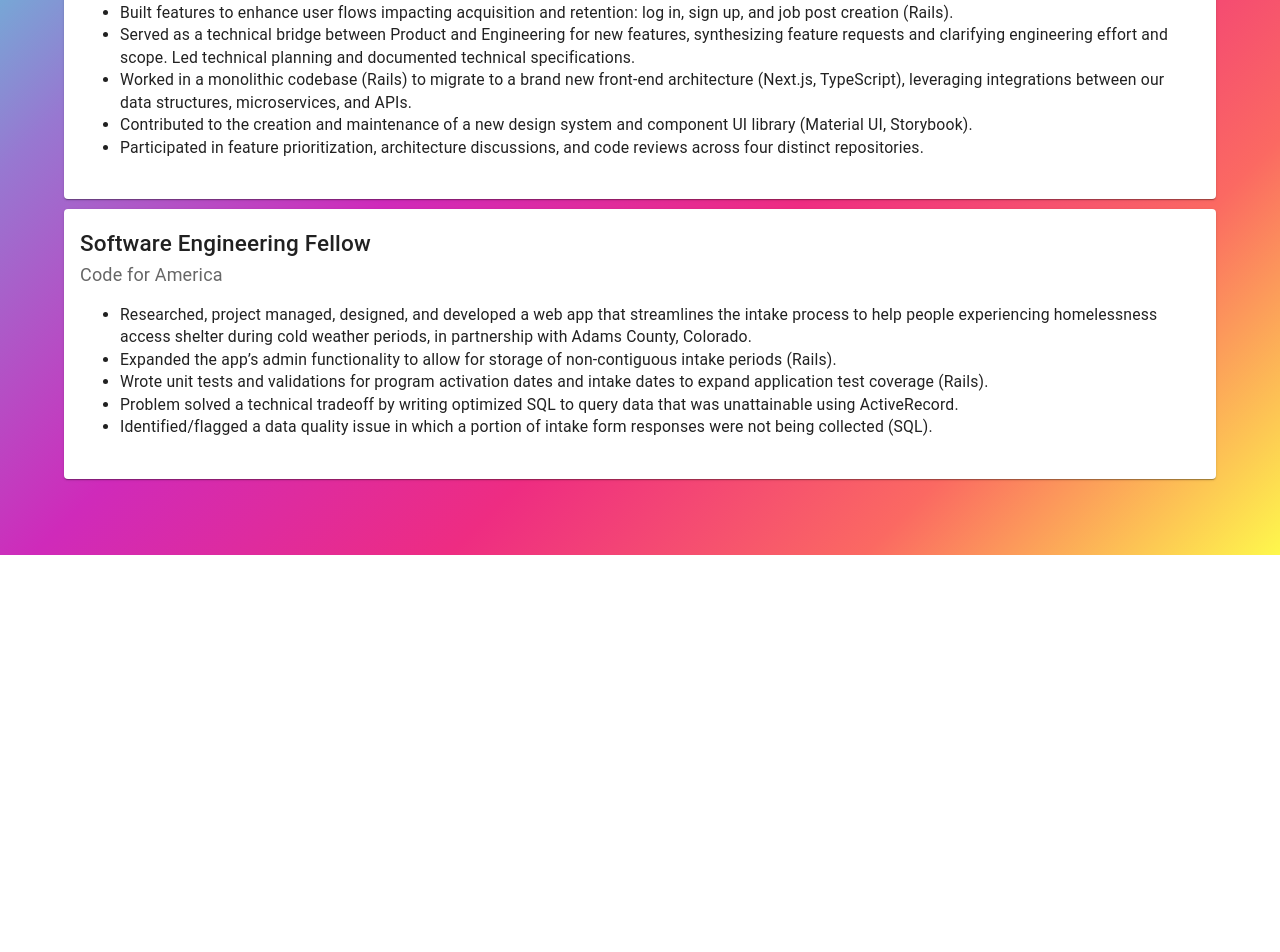
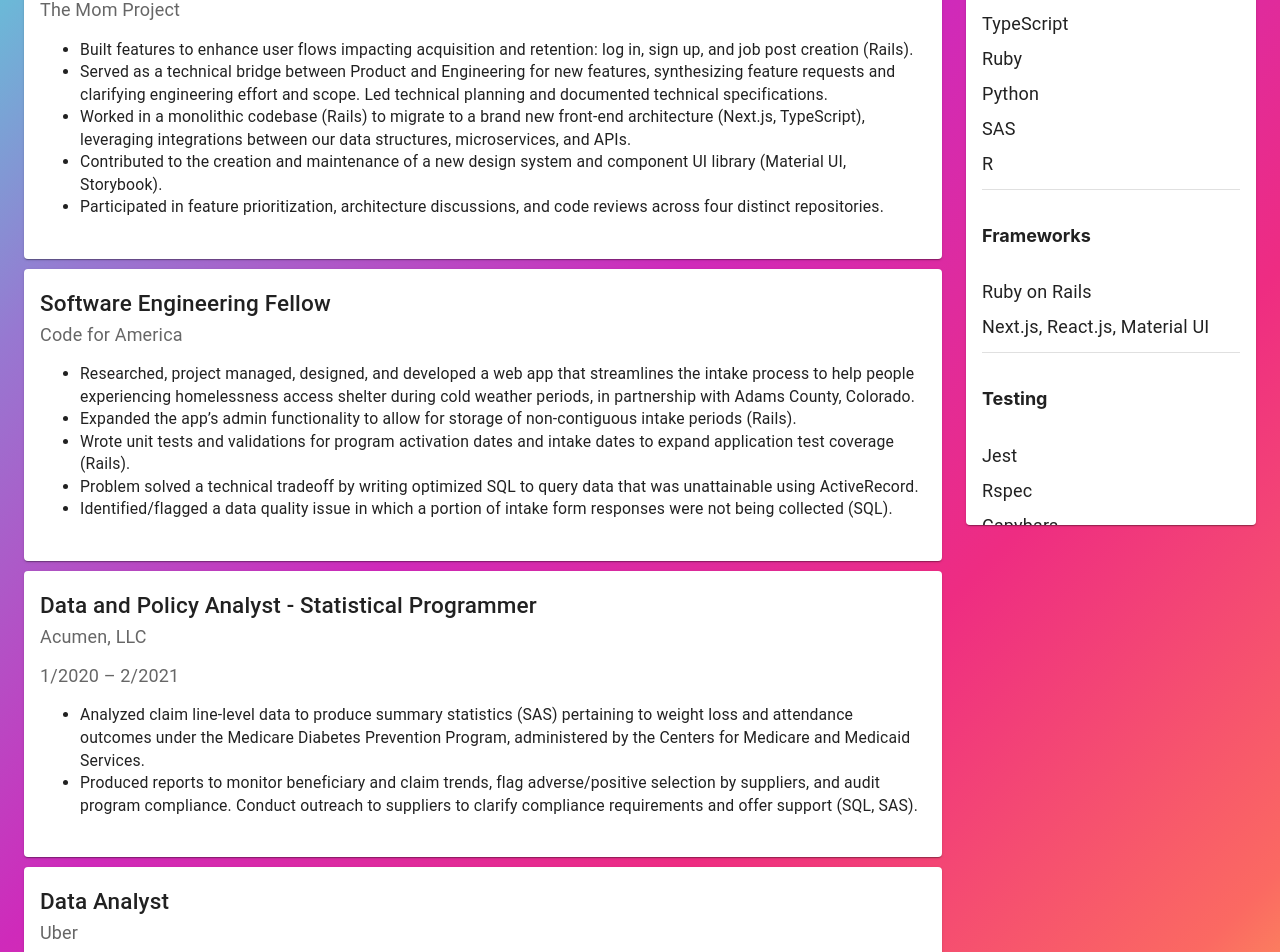
Before and after one commit to fionatagious/fiona.works, a Next.js app: page /resume in a window 1280 px wide. Shown: the part 255-1207 px from the top of the page. Before the commit the page ends 810 px from the top, so only its background shows below. Built offline with nearby package versions, Linux system fonts and the light colour scheme.

Commit message:
move Skills to a card; add remaining positions

```diff
--- /dev/null
+++ b/pages/resume/acumen.js
@@ -0,0 +1,29 @@
+import * as React from 'react';
+import Card from '@mui/material/Card';
+import CardContent from '@mui/material/CardContent';
+import Typography from '@mui/material/Typography';
+
+
+export default function AcumenCard() {
+  return (
+    <Card sx={{ minWidth: 275, maxWidth: 1200, marginTop: '10px' }}>
+      <CardContent>
+        <Typography variant="h6" component="div">
+          Data and Policy Analyst - Statistical Programmer
+        </Typography>
+        <Typography sx={{ mb: 1.5 }} color="text.secondary">
+          Acumen, LLC
+        </Typography>
+        <Typography sx={{ mb: 1.5 }} color="text.secondary">
+          1/2020 – 2/2021
+        </Typography>
+        <Typography variant="body2">
+          <ul>
+            <li>Analyzed claim line-level data to produce summary statistics (SAS) pertaining to weight loss and attendance outcomes under the Medicare Diabetes Prevention Program, administered by the Centers for Medicare and Medicaid Services.</li>
+            <li>Produced reports to monitor beneficiary and claim trends, flag adverse/positive selection by suppliers, and audit program compliance. Conduct outreach to suppliers to clarify compliance requirements and offer support (SQL, SAS).</li>
+          </ul>
+        </Typography>
+      </CardContent>
+    </Card>
+  );
+}
--- /dev/null
+++ b/pages/resume/cm.js
@@ -0,0 +1,31 @@
+import * as React from 'react';
+import Card from '@mui/material/Card';
+import CardContent from '@mui/material/CardContent';
+import Typography from '@mui/material/Typography';
+
+
+export default function CMCard() {
+  return (
+    <Card sx={{ minWidth: 275, maxWidth: 1200, marginTop: '10px' }}>
+      <CardContent>
+        <Typography variant="h6" component="div">
+          Data Associate
+        </Typography>
+        <Typography sx={{ mb: 1.5 }} color="text.secondary">
+          Change Machine (formerly The Financial Clinic)
+        </Typography>
+        <Typography sx={{ mb: 1.5 }} color="text.secondary">
+            10/2017 – 4/2018
+        </Typography>
+        <Typography variant="body2">
+          <ul>
+            <li>Developed reports to track achievement in financial outcomes of 70,000 low-income New York City residents. Created dashboards on deliverables to support continued funding and partnerships (Salesforce, Excel, SQL).</li>
+            <li>Queried and visualized financial-coaching data to aid in the production of fact sheets, publications, and policy proposals.</li>
+            <li>Clarified and fulfilled data requests from Direct Services, Product, and Executive teams, juggling competing priorities.</li>
+            <li>Examined financial-coaching data for trends in consumer behavior (Python) to develop the Clinic’s policy agenda.</li>
+          </ul>
+        </Typography>
+      </CardContent>
+    </Card>
+  );
+}
--- a/pages/resume/index.js
+++ b/pages/resume/index.js
@@ -2,11 +2,10 @@
 import Box from '@mui/material/Box';
 import Container from '@mui/material/Container';
 import Drawer from '@mui/material/Drawer';
-import Button from '@mui/material/Button';
+import Grid from '@mui/material/Grid';
 import List from '@mui/material/List';
 import Divider from '@mui/material/Divider';
 import ListItem from '@mui/material/ListItem';
-import ListItemButton from '@mui/material/ListItemButton';
 import ListItemIcon from '@mui/material/ListItemIcon';
 import ListItemText from '@mui/material/ListItemText';
 
@@ -14,6 +13,12 @@
 import Overview from './overview'
 import TMPCard from './tmp'
 import CFACard from './cfa'
+import AcumenCard from './acumen'
+import UberCard from './uber'
+import CMCard from './cm'
+
+// Skills section
+import Skills from './skills'
 
 const bull = (
   <Box
@@ -60,8 +65,8 @@
       </List>
       <Divider />
       <List>
-        <h4>Frameworks</h4>
-        {['Ruby on Rails', 'Next.js, React.js, Material UI'].map((text, index) => (
+        <h4>Full-stack Frameworks</h4>
+        {['Ruby on Rails', 'Next.js'].map((text, index) => (
           <ListItem key={text} disablePadding>
             <ListItemIcon>
               {index % 2 === 0 ? <ListItemIcon /> : <ListItemIcon />}
@@ -71,19 +76,8 @@
         ))}
       </List>
       <List>
-        <h4>Testing</h4>
+        <h4>Testing Frameworks</h4>
         {['Jest', 'Rspec', 'Capybara'].map((text, index) => (
-          <ListItem key={text} disablePadding>
-            <ListItemIcon>
-              {index % 2 === 0 ? <ListItemIcon /> : <ListItemIcon />}
-            </ListItemIcon>
-            <ListItemText primary={text} />
-          </ListItem>
-        ))}
-      </List>
-      <List>
-        <h4>Observability</h4>
-        {['Honeybadger', 'Logz.io'].map((text, index) => (
           <ListItem key={text} disablePadding>
             <ListItemIcon>
               {index % 2 === 0 ? <ListItemIcon /> : <ListItemIcon />}
@@ -108,11 +102,19 @@
 
   return (
     <Container maxWidth={false} sx={{ minHeight: '100vh', background: 'linear-gradient(135deg, #4aeadc 0%, #9778d1 20%, #cf2aba 40%, #ee2c82 60%,#fb6962 80%,#fef84c 100%)'}}>
-      <Container>
-        <Overview />
-        <TMPCard />
-        <CFACard />
-      </Container>
+      <Grid container columnSpacing={{ xs: 1, sm: 2, md: 3 }}>
+        <Grid item xs={9} sx={{ marginTop: '20px' }}>
+          <Overview />
+          <TMPCard />
+          <CFACard />
+          <AcumenCard />
+          <UberCard />
+          <CMCard />
+        </Grid>
+        <Grid item xs={3} sx={{ marginTop: '20px' }}>
+          <Skills />
+        </Grid>
+      </Grid>
     </Container>
   );
 }
--- a/pages/resume/overview.js
+++ b/pages/resume/overview.js
@@ -6,7 +6,7 @@
 
 export default function Overview() {
   return (
-    <Card sx={{ minWidth: 275, maxWidth: 1200, marginTop: '10px' }}>
+    <Card sx={{ minWidth: 275, maxWidth: 1200 }}>
       <CardContent>
         <Typography variant="h6" component="div">
           Overview
--- /dev/null
+++ b/pages/resume/skills.js
@@ -0,0 +1,51 @@
+import Card from '@mui/material/Card';
+import CardContent from '@mui/material/CardContent';
+import List from '@mui/material/List';
+import Divider from '@mui/material/Divider';
+import ListItem from '@mui/material/ListItem';
+import ListItemIcon from '@mui/material/ListItemIcon';
+import ListItemText from '@mui/material/ListItemText';
+
+export default function Skills() {
+  return (
+    <Card sx={{ maxHeight: '95vh', overflow: 'auto' }}>
+      <CardContent>
+        <List>
+          <h4>Languages</h4>
+          {['HTML5', 'CSS3', 'Javascript', 'SQL', 'TypeScript', 'Ruby', 'Python', 'SAS', 'R'].map((text, index) => (
+          <ListItem key={text} disablePadding>
+            <ListItemText primary={text} />
+          </ListItem>
+          ))}
+        </List>
+        <Divider />
+        <List>
+          <h4>Frameworks</h4>
+          {['Ruby on Rails', 'Next.js, React.js, Material UI'].map((text, index) => (
+          <ListItem key={text} disablePadding>
+            <ListItemText primary={text} />
+          </ListItem>
+          ))}
+        </List>
+        <Divider />
+        <List>
+          <h4>Testing</h4>
+          {['Jest', 'Rspec', 'Capybara'].map((text, index) => (
+          <ListItem key={text} disablePadding>
+            <ListItemText primary={text} />
+          </ListItem>
+          ))}
+        </List>
+        <Divider />
+        <List>
+          <h4>Soft Skills</h4>
+          {['Attention to detail', 'Communication', 'Curiosity', 'Dedication', 'Empathy', 'Organization'].map((text, index) => (
+          <ListItem key={text} disablePadding>
+            <ListItemText primary={text} />
+          </ListItem>
+          ))}
+        </List>
+      </CardContent>
+    </Card>
+  )
+}
--- /dev/null
+++ b/pages/resume/uber.js
@@ -0,0 +1,31 @@
+import * as React from 'react';
+import Card from '@mui/material/Card';
+import CardContent from '@mui/material/CardContent';
+import Typography from '@mui/material/Typography';
+
+
+export default function CFACard() {
+  return (
+    <Card sx={{ minWidth: 275, maxWidth: 1200, marginTop: '10px' }}>
+      <CardContent>
+        <Typography variant="h6" component="div">
+          Data Analyst
+        </Typography>
+        <Typography sx={{ mb: 1.5 }} color="text.secondary">
+          Uber
+        </Typography>
+        <Typography sx={{ mb: 1.5 }} color="text.secondary">
+        9/2018 – 3/2019
+        </Typography>
+        <Typography variant="body2">
+          <ul>
+            <li>Wrote advanced queries to build dashboard on growth KPIs, such as retention and average revenue per user (SQL).</li>
+            <li>Visualized platform activity of engaged users. Informed decision on whether to pursue targeted marketing (SQL, Tableau).</li>
+            <li>Analyzed week-over-week onboarding of Uber Eats sellers to better understand ramp time, enabling Sales Operations
+team to establish reasonable quota (SQL, Python).</li>
+          </ul>
+        </Typography>
+      </CardContent>
+    </Card>
+  );
+}
```
